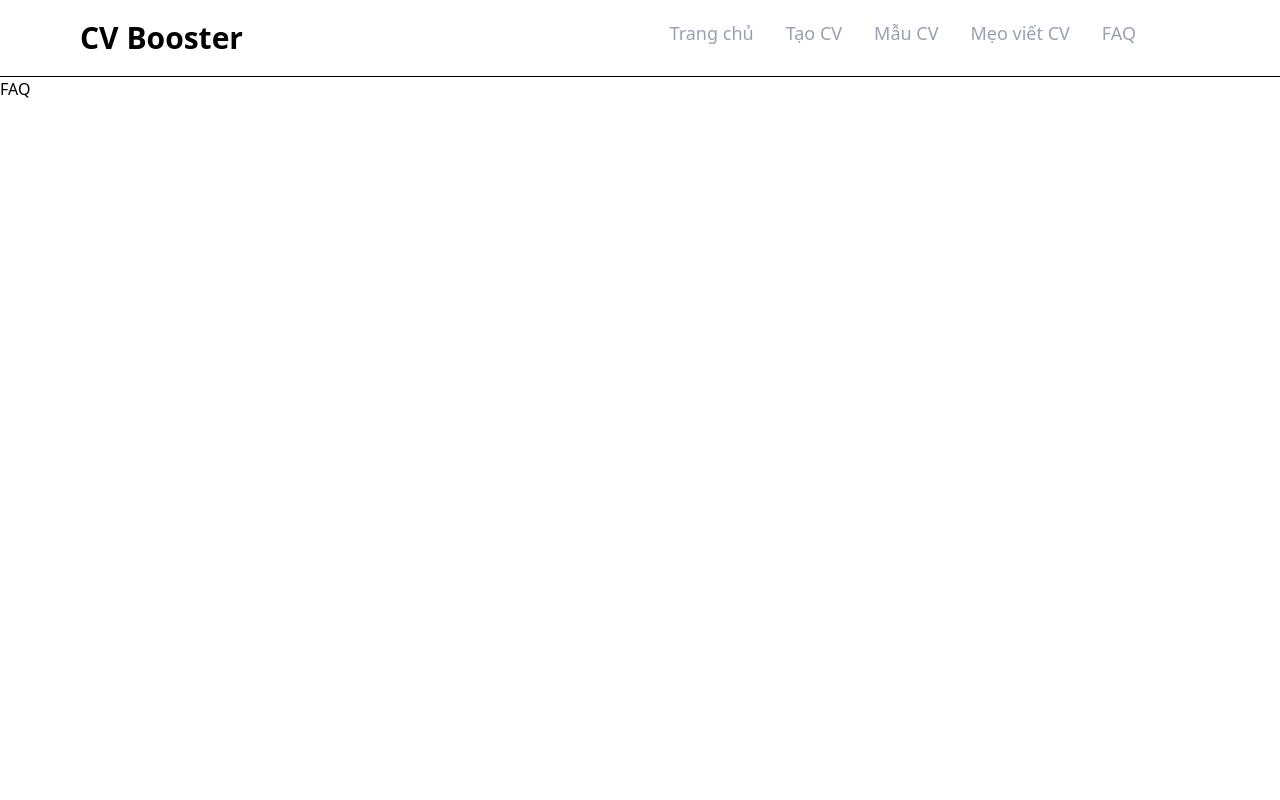
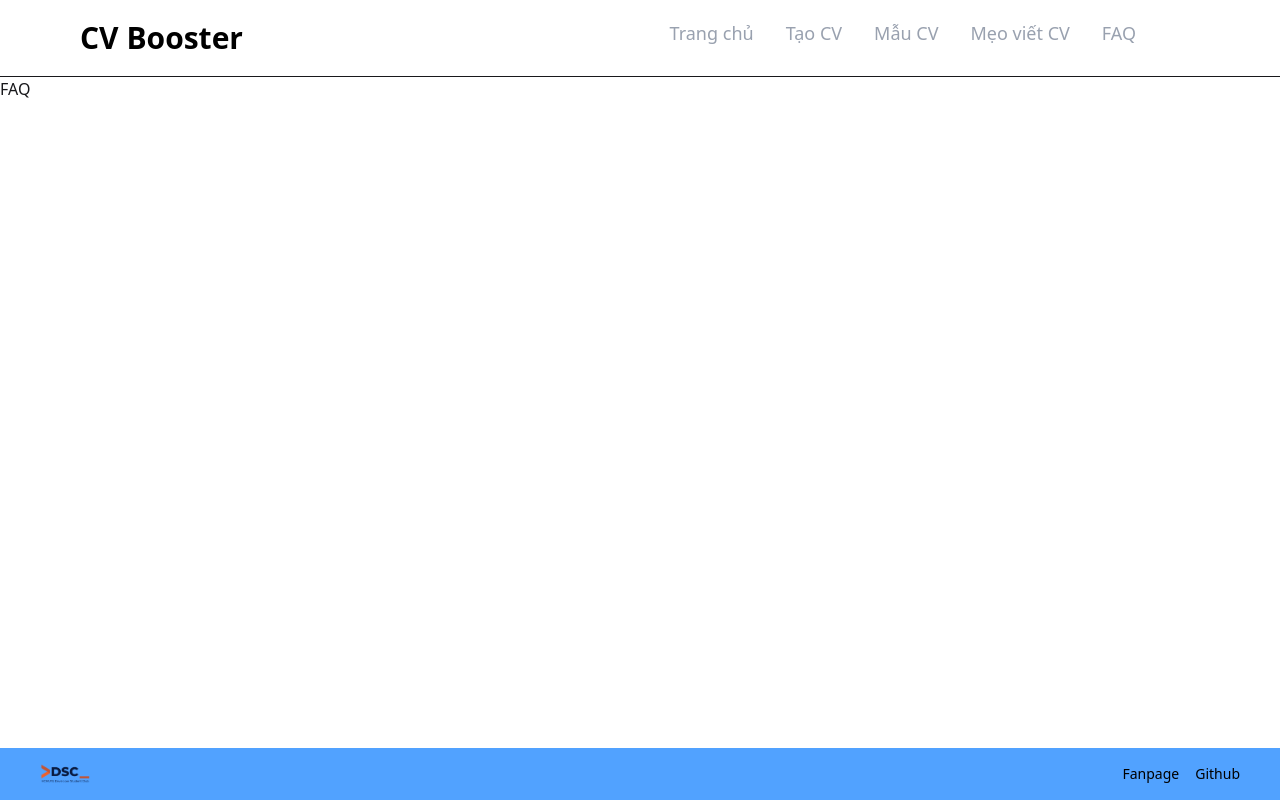
Before and after one commit to hcmute-dsc/Web-CV-boots-AI-fe, a React (Vite) app: page /faq in a window 1280 px wide. Built offline with nearby package versions, Linux system fonts and the light colour scheme.

Commit message:
Create Footer

```diff
--- /dev/null
+++ b/components/Footer.tsx
@@ -0,0 +1,38 @@
+import React from "react";
+import logo from "../images/logo_dsc.png";
+const Footer = () => {
+  return (
+    <div>
+      <footer className="footer sm:footer-horizontal bg-blue-400 text-base-content px-10 py-4">
+        <aside>
+          <img
+            src={logo}
+            alt="Company Logo"
+            width="50"
+            height="50"
+            className="object-contain"
+          />
+        </aside>
+        <nav className="flex gap-4 ml-auto text-black">
+          <a
+            target="_blank"
+            rel="noopener noreferrer"
+            href="https://www.facebook.com/hcmute.dsc"
+            className="link link-hover"
+          >
+            Fanpage
+          </a>
+          <a
+            target="_blank"
+            rel="noopener noreferrer"
+            href="https://github.com/hcmute-dsc"
+            className="link link-hover"
+          >
+            Github
+          </a>
+        </nav>
+      </footer>
+    </div>
+  );
+};
+export default Footer;
--- a/components/Nvbar.tsx
+++ b/components/Nvbar.tsx
@@ -1,11 +1,10 @@
 import { Link } from "react-router-dom"
-
 const Nvbar = () => {
     return(
         <nav className="z-50">
             <div className="h-10vh flex justify-between lg:py-5 px-20 py-20 border-b">
                 <div className="flex items-center flex-1">
-                    <h2 className="text-3xl font-bold text-black-500">CV Booster</h2>
+                    <h2 className="text-3xl font-bold text-black">CV Booster</h2>
                 </div>
                 <div>
                     <ul className="flex gap-8 mr-16 text-[18px] text-gray-400">
--- a/package.json
+++ b/package.json
@@ -26,6 +26,7 @@
     "@types/react": "^19.0.10",
     "@types/react-dom": "^19.0.4",
     "@vitejs/plugin-react": "^4.3.4",
+    "daisyui": "^5.0.9",
     "eslint": "^9.21.0",
     "eslint-plugin-react-hooks": "^5.1.0",
     "eslint-plugin-react-refresh": "^0.4.19",
--- a/pages/CVGenerate.tsx
+++ b/pages/CVGenerate.tsx
@@ -1,9 +1,11 @@
 const CVGenerate = () => {
   return (
     <div>
-        Generate CV
+      <div>
+        <div className="text-black"> hello </div>
+      </div>
     </div>
-  )
-}
+  );
+};
 
-export default CVGenerate
+export default CVGenerate;
--- a/src/App.tsx
+++ b/src/App.tsx
@@ -1,16 +1,19 @@
-import Nvbar from '../components/Nvbar'
-import {BrowserRouter as Router, Route, Routes } from 'react-router-dom';
+import Nvbar from "../components/Nvbar";
+import { BrowserRouter as Router, Route, Routes } from "react-router-dom";
 import Home from "../pages/Home";
 import Tips from "../pages/CVTips";
 import FAQ from "../pages/FAQ";
 import Generate from "../pages/CVGenerate";
 import Samples from "../pages/CVSamples";
+import Footer from "../components/Footer";
 
 const App = () => {
   return (
     <div>
       <Router>
-        <Nvbar/>
+        <div className="flex flex-col bg-white min-h-screen">
+          <Nvbar />
+          <main className="flex-grow">
             <Routes>
               <Route path="/home" element={<Home />} />
               <Route path="/cvgenerate" element={<Generate />} />
@@ -18,10 +21,12 @@ const App = () => {
               <Route path="/cvtips" element={<Tips />} />
               <Route path="/faq" element={<FAQ />} />
             </Routes>
+          </main>
+          <Footer />
+        </div>
       </Router>
+    </div>
+  );
+};
 
-    </div>
-  )
-}
-
-export default App
+export default App;
--- a/src/index.css
+++ b/src/index.css
@@ -1 +1,2 @@
 @import "tailwindcss";
+@plugin "daisyui";
```
Also changed, not shown: pages/CVSamples.tsx (+3 -7 lines), pages/CVTips.tsx (+3 -7 lines), pages/FAQ.tsx (+3 -7 lines), images/logo_dsc.png (added), 1 other file (tests, documents, lock files or other folders). Lines whose indentation alone changed are shown as unchanged.
